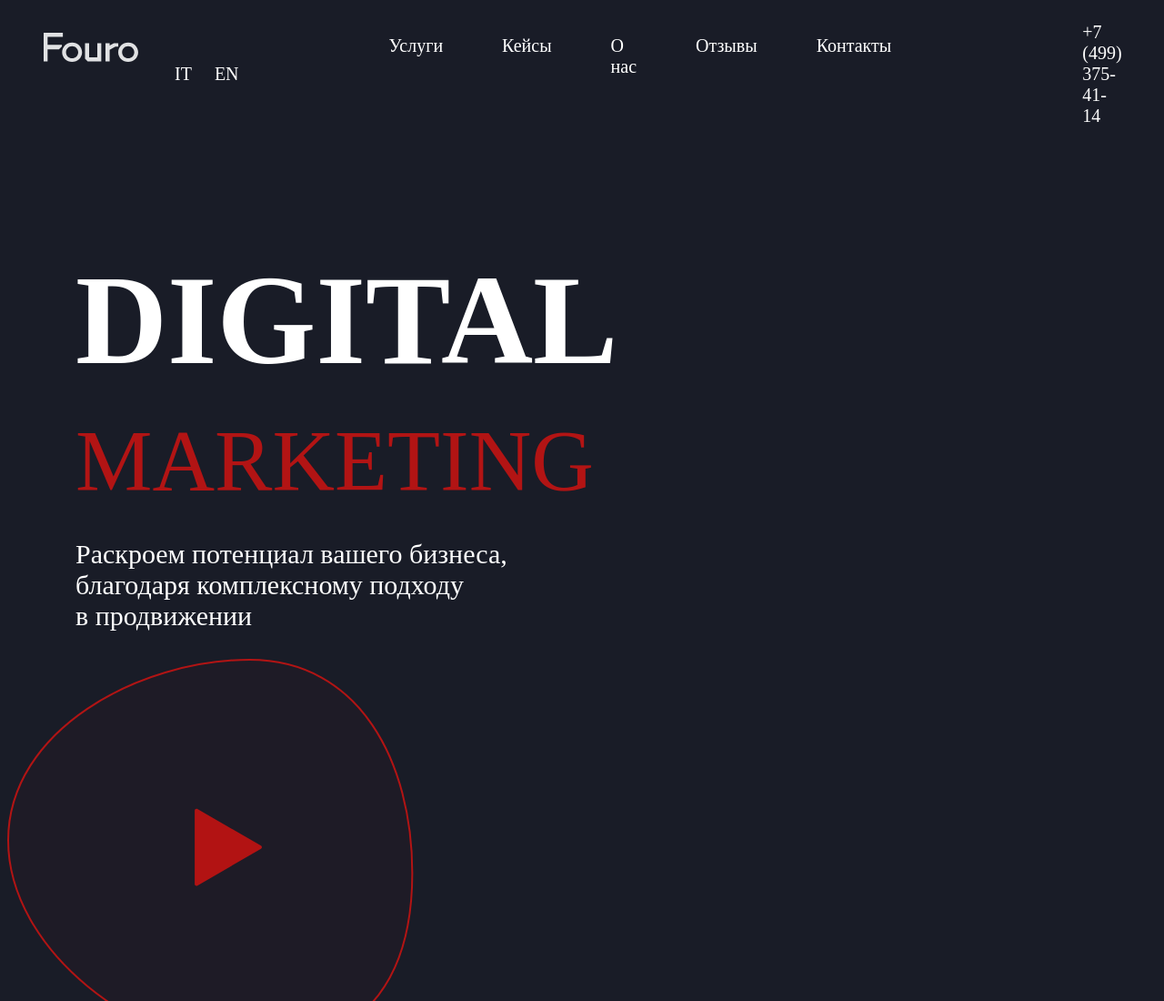
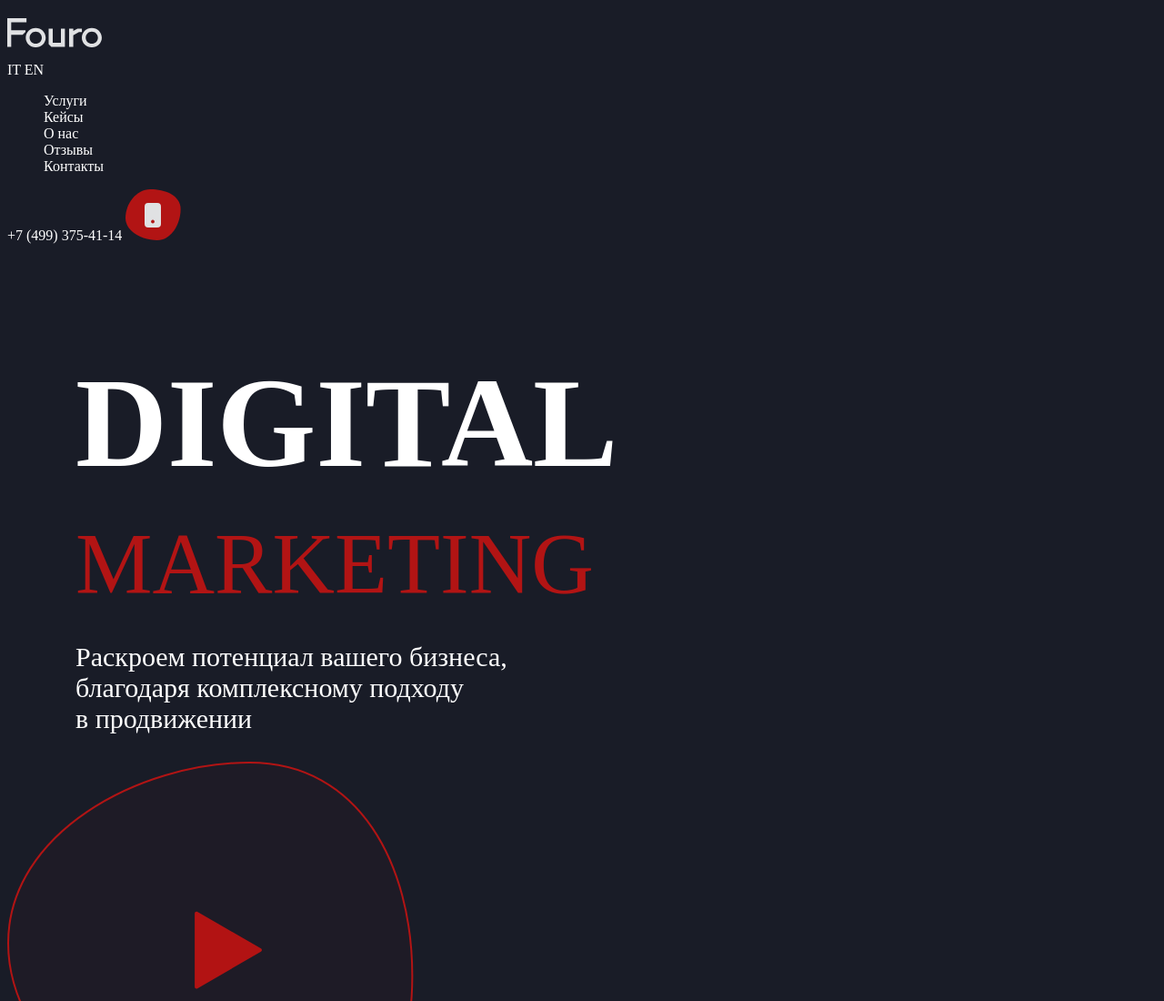
Before and after one commit to Z-DFK/Task-5, a plain HTML site: page Index.html in a window 1280 px wide. Shown: the top 1100 px of the page at 91% size. Drawn offline with nearby package versions, Linux system fonts and the light colour scheme.

Commit message:
Обновление шапки

```diff
--- a/Index.html
+++ b/Index.html
@@ -13,25 +13,37 @@
 <body>
     <header class="header">
         <div class="container header__container">
-            <nav class="header__navbar navbar">
-                <menu class="navbar__name">
-                    <img src="Art/Mask-Group.svg" alt="" class="navbar__name-pic">
+            <div class="header__left">
+                <a href="/" class="header__link">
+                    <img src="Art/Mask-Group.svg" alt="" class="header__logo">
+                </a>
+                <div class="header__lang">
+                    <span class="header__lang-txt">IT</span>
+                    <span class="header__lang-txt">EN</span>
+                </div>
+            </div>
+            <nav class="header__nav" id="nav">
+                <menu class="header__menu">
+                    <div class="header__item">
+                        <a href="" class="header__link">Услуги</a>
+                    </div>
+                    <div class="header__item">
+                        <a href="" class="header__link">Кейсы</a>
+                    </div>
+                    <div class="header__item">
+                        <a href="" class="header__link">О нас</a>
+                    </div>
+                    <div class="header__item">
+                        <a href="" class="header__link">Отзывы</a>
+                    </div>
+                    <div class="header__item">
+                        <a href="" class="header__link">Контакты</a>
+                    </div>
                 </menu>
-                <menu class="navbar__language">
-                    <a href="#!" class="navbar__language-Link">IT</a>
-                    <a href="#!" class="navbar__language-Link">EN</a>
-                </menu>
-                <menu class="navbar__list">
-                    <a href="#!" class="navbar__listLink">Услуги</a>
-                    <a href="#!" class="navbar__listLink">Кейсы</a>
-                    <a href="#!" class="navbar__listLink">О нас</a>
-                    <a href="#!" class="navbar__listLink">Отзывы</a>
-                    <a href="#!" class="navbar__listLink">Контакты</a>
-                </menu>
-                <menu class="navbar__number">
-                    <a href="#!" class="navbar__numberLink">+7 (499) 375-41-14</a>
-                    <img src="Art/Group-1829.svg" alt="" class="navbar__number-pic">
-                </menu>
+                <a href="tel:+74993754114" class="header__link header__link--phone">
+                    <span class="header__text">+7 (499) 375-41-14</span>
+                    <img src="Art/Group-1829.svg" alt="" class="header__icon">
+                </a>
             </nav>
         </div>
     </header>
```
